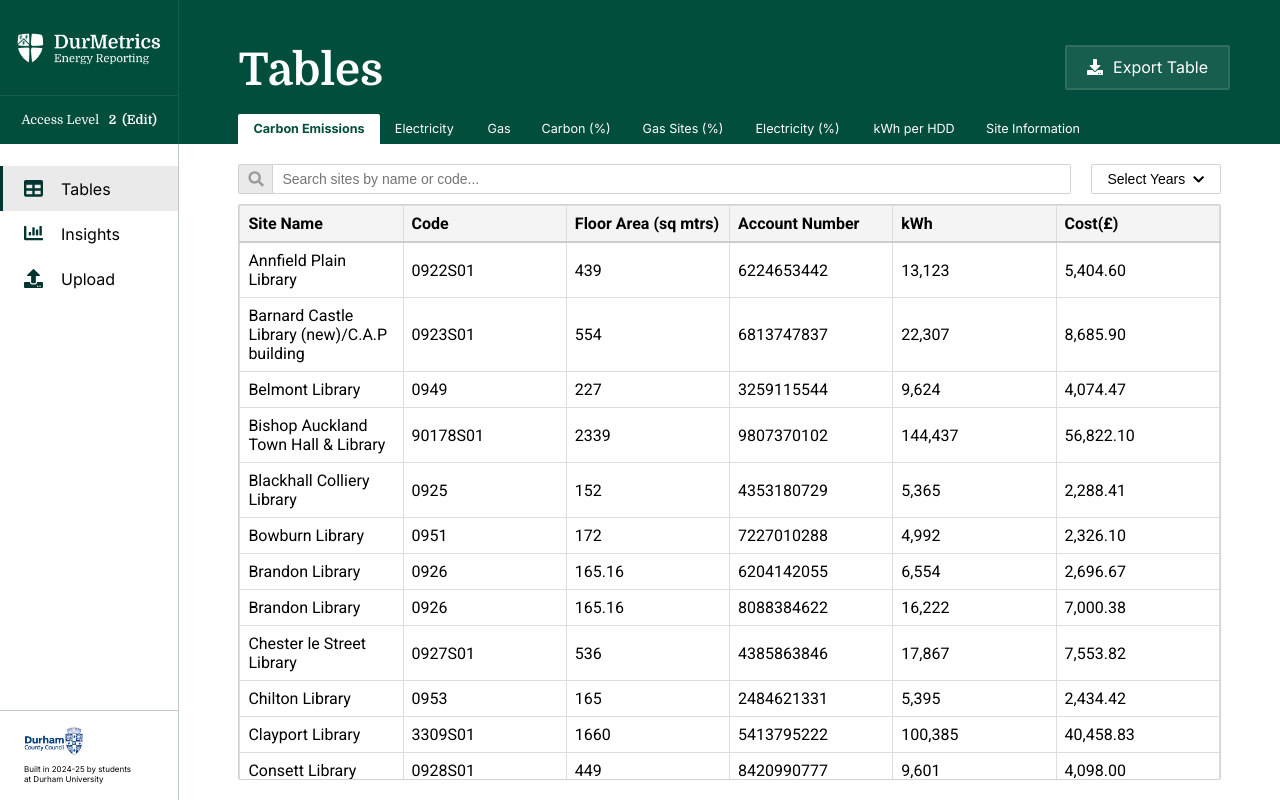
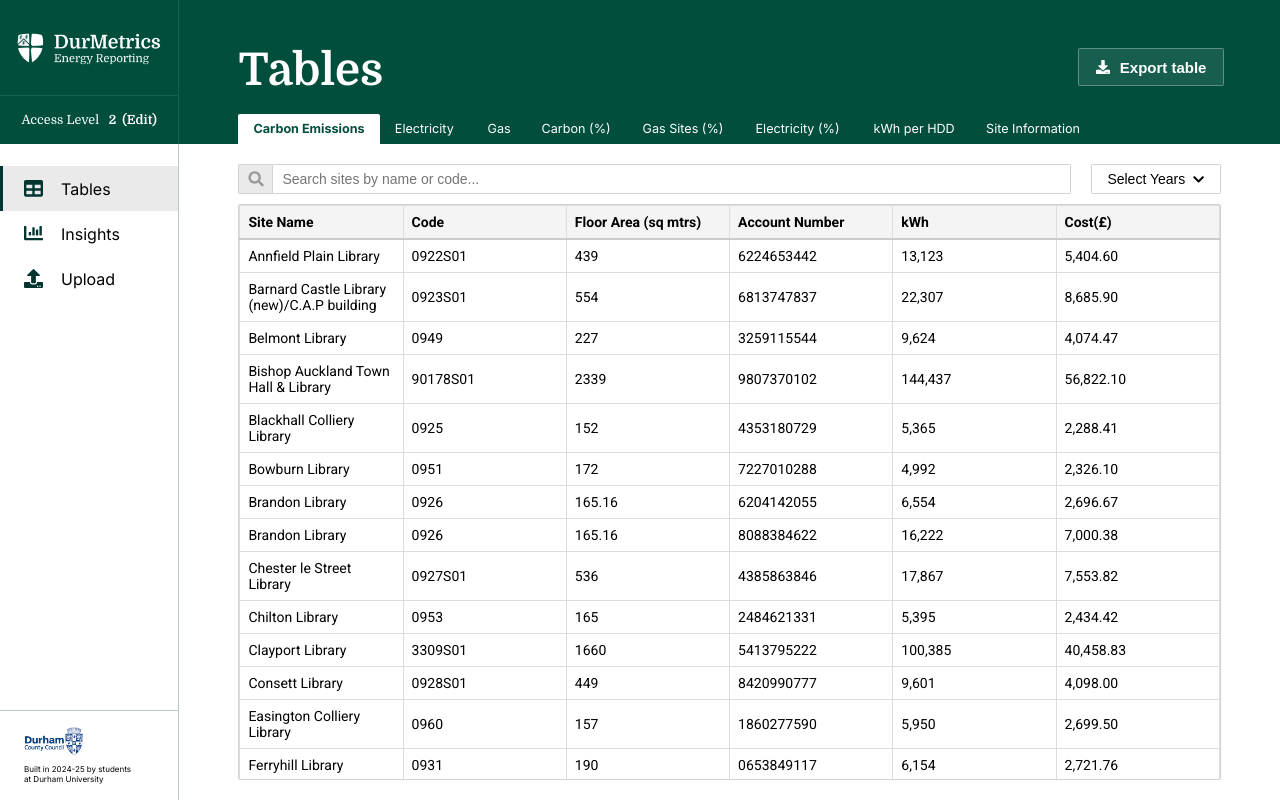
Before and after one commit to COMP2281/software-engineering-group24-25-19, a React (Create React App) app in the folder durmetrics/: page / in a window 1280 px wide. Built offline with nearby package versions, Linux system fonts and the light colour scheme.

Commit message:
Tables page cosmetic changes

```diff
--- a/durmetrics/src/components/DataTable.js
+++ b/durmetrics/src/components/DataTable.js
@@ -6,8 +6,6 @@ import { TableVirtuoso } from 'react-virtuoso';
 import Papa from 'papaparse';
 import { useEffect, useState } from 'react';
 
-const paginationModel = { page: 0, pageSize: 100 };
-
 const DataTable = (props) => {
         const [selectedYears, setSelectedYears] = useState([]);
         const [tableColumns, setTableColumns] = useState([]);
@@ -15,7 +13,7 @@ const DataTable = (props) => {
         const [filteredRows, setFilteredRows] = useState([]);
         const [searchText, setSearchText] = useState('');
 
-        // dropdown filter data
+        // Dropdown filter data
         const currentYear = new Date().getFullYear();
         const years = Array.from({ length: currentYear - 2017 + 1 }, (_, i) => currentYear - i);
 
--- a/durmetrics/src/components/Header.js
+++ b/durmetrics/src/components/Header.js
@@ -22,7 +22,7 @@ const Header = (props) => {
                 <div className="header">
                         <div className="header-side">
                                 <div className="header-logo-container">
-                                        <img className="header-logo" src="logo.png"/>
+                                        <img className="header-logo" src="logo.png" />
                                 </div>
                                 <div className="header-access-level">
                                         <div className="access-level">Access Level&nbsp;&nbsp;&nbsp;
@@ -36,7 +36,7 @@ const Header = (props) => {
                                 {pageTitle == "Tables" &&
                                         <button className="header-export-button" onClick={props.onButtonClick}>
                                                 <img src="export-icon.svg" alt="Export" className="export-icon" />
-                                                Export Table
+                                                Export table
                                         </button>}
                         </div>
                 </div>
--- a/durmetrics/src/main.css
+++ b/durmetrics/src/main.css
@@ -276,6 +276,7 @@ pre {
         border: 1px solid #D2D2D2;
         border-radius: 2px;
         overflow: visible;
+        font-size: 14px;
 }
 
 .signin {
@@ -820,7 +821,7 @@ pre {
 }
 
 .export-icon {
-        height: 16px;
+        height: 14px;
         margin-right: 10px;
         transition: filter 0.2s ease-in-out;
 }
@@ -830,17 +831,17 @@ pre {
         align-items: center;
         margin-bottom: 10px;
         margin-left: auto;
-        margin-right: 50px;
-        height: 45px;
-        font-family: "Inter";
-        font-size: medium;
-        padding: 0 20px;
+        margin-right: 3.7em;
+        height: 38px;
+        font-size: 15px;
+        padding: 0 17px;
         background-color: #185E4E;
-        border: 2px solid #ffffff1a;
+        border: 1px solid rgba(255, 255, 255, 0.285);
         color: white;
         border-radius: 2px;
         cursor: pointer;
         outline: none;
+        font-weight: 600;
 }
 
 .header-export-button:hover {
--- a/durmetrics/src/screens/Tables.js
+++ b/durmetrics/src/screens/Tables.js
@@ -2,12 +2,19 @@ import React, { useEffect } from 'react';
 import DataTable from '../components/DataTable';
 
 const Tables = (props) => {
+        const [data, setData] = React.useState([]);
+
+
         useEffect(() => {
                 document.title = 'Tables - DurMetrics';
         }, []);
 
+
+
+
+
         return (
-                <DataTable activeTab={props.activeTab} />
+                <DataTable activeTab={props.activeTab} data={data} />
         );
 };
 
@@ -48,10 +55,3 @@ export default Tables;
 //         setTableRows(rows);
 
 // }, []);
-
-// return (
-//         <>
-//                 <GraphFilters />
-//                 <Graph />
-//         </>
-// );
```
